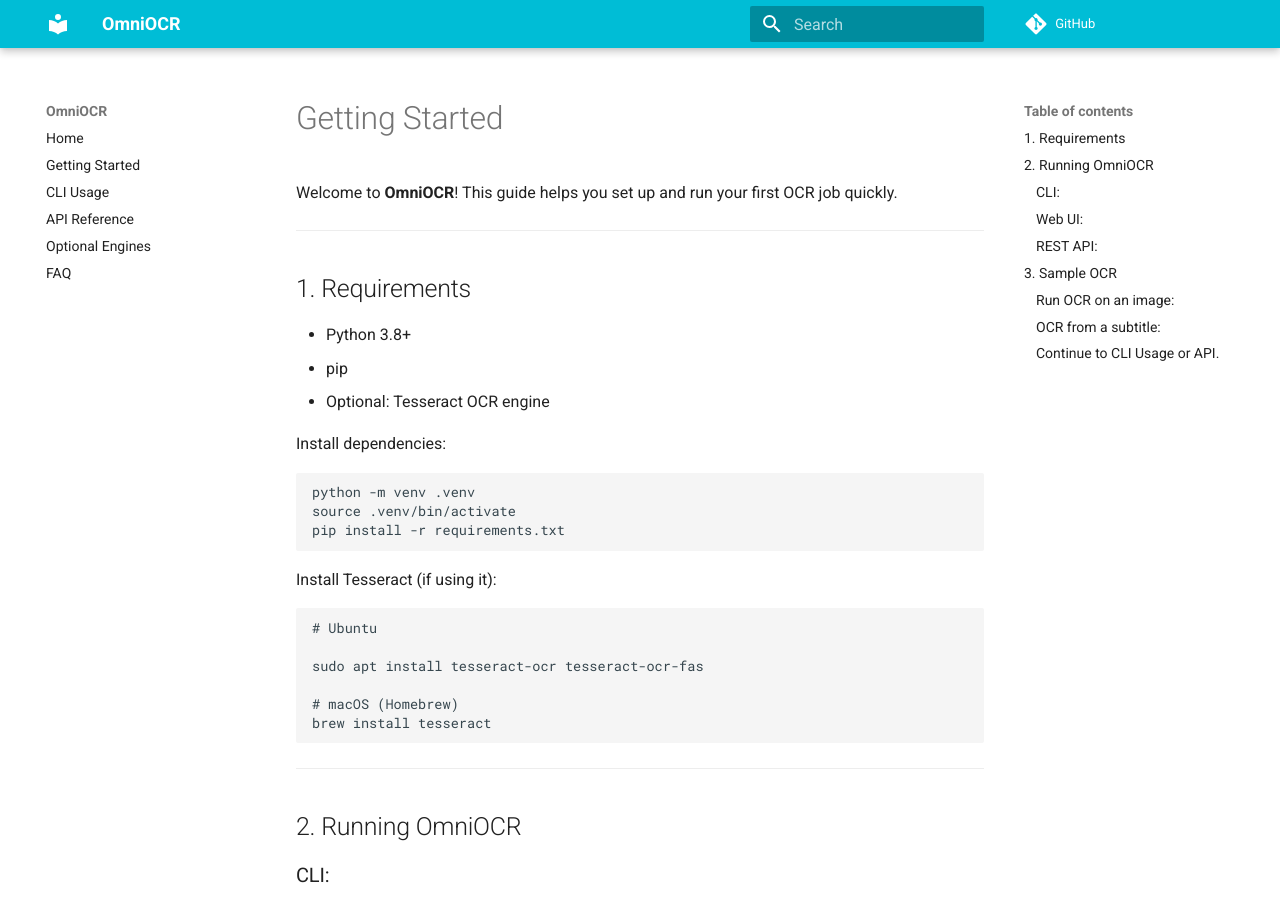
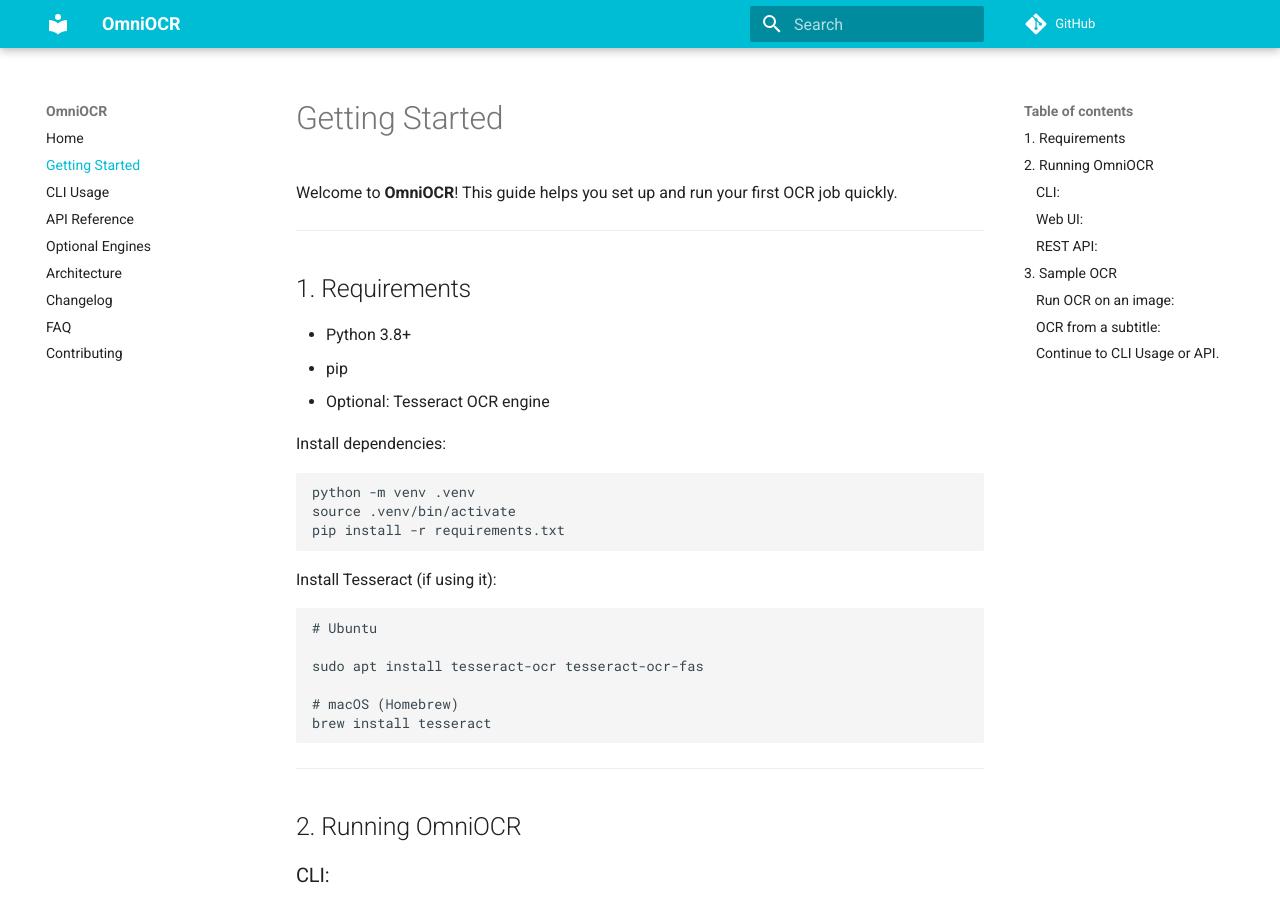
Before and after one commit to GeekNeuron/OmniOCR, an MkDocs documentation site: the page built from docs/getting_started.md, in a window 1280 px wide and 900 px high. Built offline with MkDocs 1.6.1 and Material for MkDocs 9.7.7, drawn with Linux system fonts in a browser that asks for light colours; comment, search, counter and statistics services are not loaded.

Commit message:
Update mkdocs.yml

```diff
--- a/mkdocs.yml
+++ b/mkdocs.yml
@@ -10,8 +10,11 @@
 
 nav:
   - Home: index.md
-  - Getting Started: getting-started.md
+  - Getting Started: getting_started.md
   - CLI Usage: cli.md
   - API Reference: api.md
   - Optional Engines: optional.md
+  - Architecture: ARCHITECTURE.md
+  - Changelog: CHANGELOG.md
   - FAQ: faq.md
+  - Contributing: ../CONTRIBUTING.md
```
